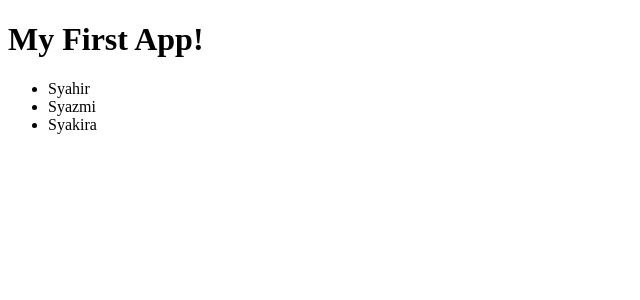
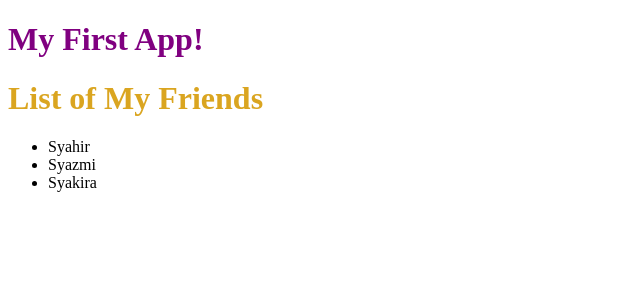
Before and after one commit to Syahirdev/vuejs-playlist, a Vue app in the folder vue-cli/: page / in a window 1280 px wide. Shown: the top 300 px of the page, without its empty margins (0-640 px from the left). Built offline with nearby package versions, Linux system fonts and the light colour scheme.

Commit message:
css scoped

```diff
--- a/vue-cli/src/App.vue
+++ b/vue-cli/src/App.vue
@@ -20,4 +20,8 @@ export default {
 };
 </script>
 
-<style></style>
+<style scoped>
+h1 {
+	color: purple;
+}
+</style>
--- a/vue-cli/src/Persons.vue
+++ b/vue-cli/src/Persons.vue
@@ -1,7 +1,10 @@
 <template>
-	<ul>
-		<li v-for="person in persons" :key="person.id">{{ person }}</li>
-	</ul>
+	<div>
+		<h1>List of My Friends</h1>
+		<ul>
+			<li v-for="person in persons" :key="person.id">{{ person }}</li>
+		</ul>
+	</div>
 </template>
 
 <script>
@@ -14,4 +17,8 @@ export default {
 };
 </script>
 
-<style></style>
+<style>
+h1 {
+	color: goldenrod;
+}
+</style>
```
